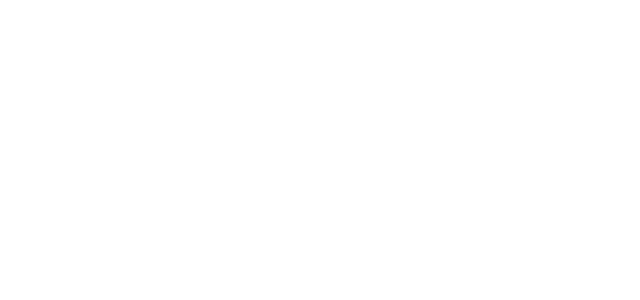
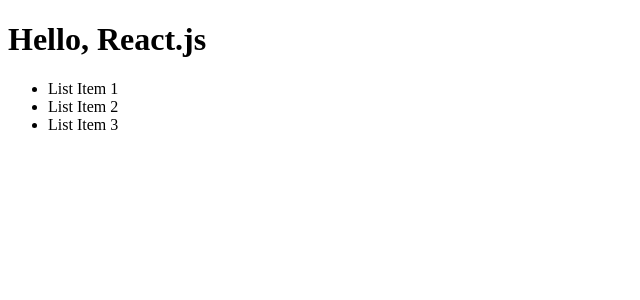
Before and after one commit to KurachBogdan/react-27-10, a React (Create React App) app in the folder shop-project/: page / in a window 1280 px wide. Shown: the top 300 px of the page, without its empty margins (0-640 px from the left). Built offline with nearby package versions, Linux system fonts and the light colour scheme.

Commit message:
create ReactElement with jsx syntax

```diff
--- a/shop-project/src/index.tsx
+++ b/shop-project/src/index.tsx
@@ -1,5 +1,23 @@
 import React from 'react'
 import ReactDOM from 'react-dom/client'
 
+const h1 = <h1 id="title">Hello, React.js</h1>
+
+const list = (
+    <ul>
+        <li>List Item 1</li>
+        <li>List Item 2</li>
+        <li>List Item 3</li>
+    </ul>
+)
+
+
+const content = (
+    <div>
+        {h1}
+        {list}
+    </div>
+)
+
 const root = ReactDOM.createRoot(document.getElementById('root') as HTMLElement)
-root.render(<React.StrictMode></React.StrictMode>)
+root.render(<React.StrictMode>{content}</React.StrictMode>)
```
